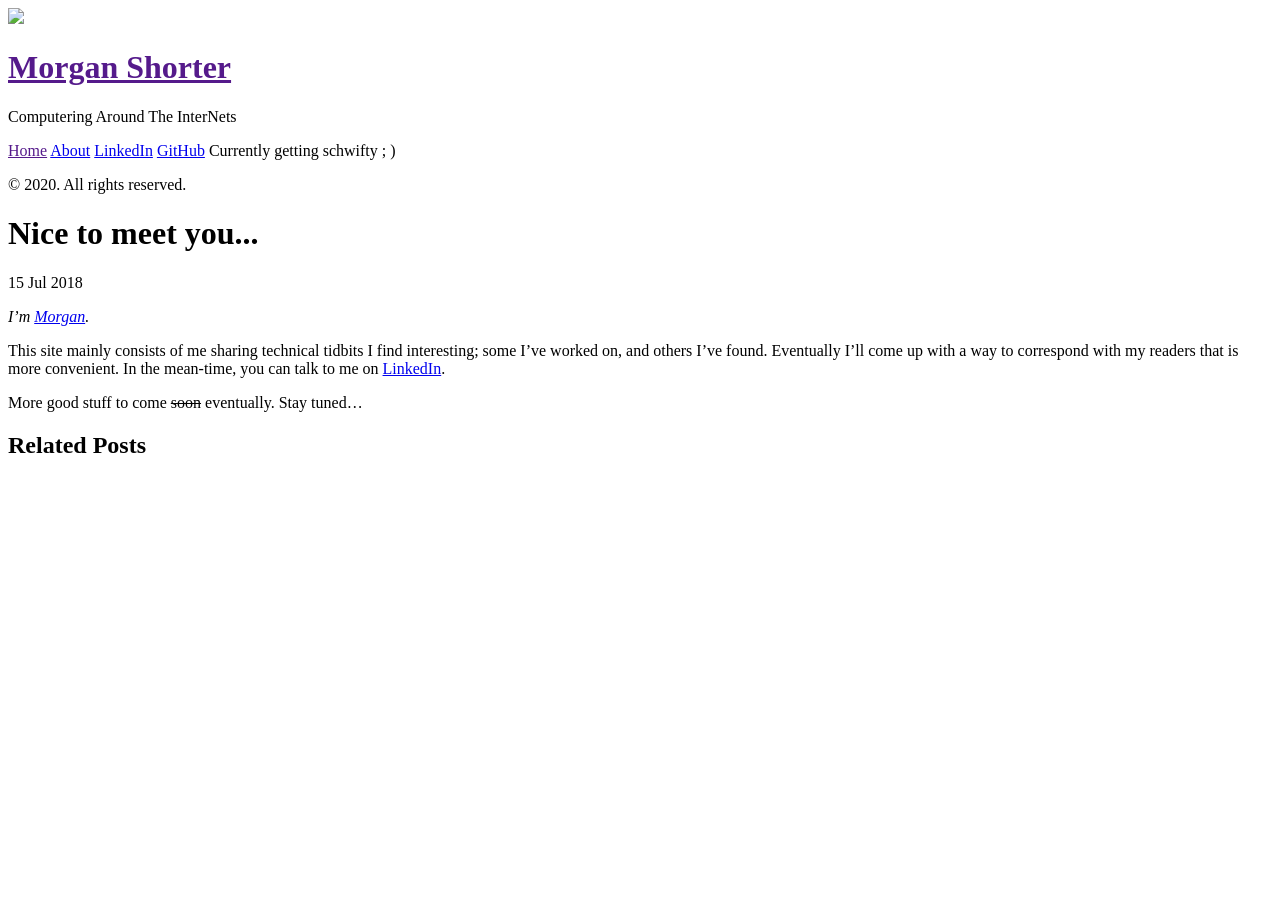
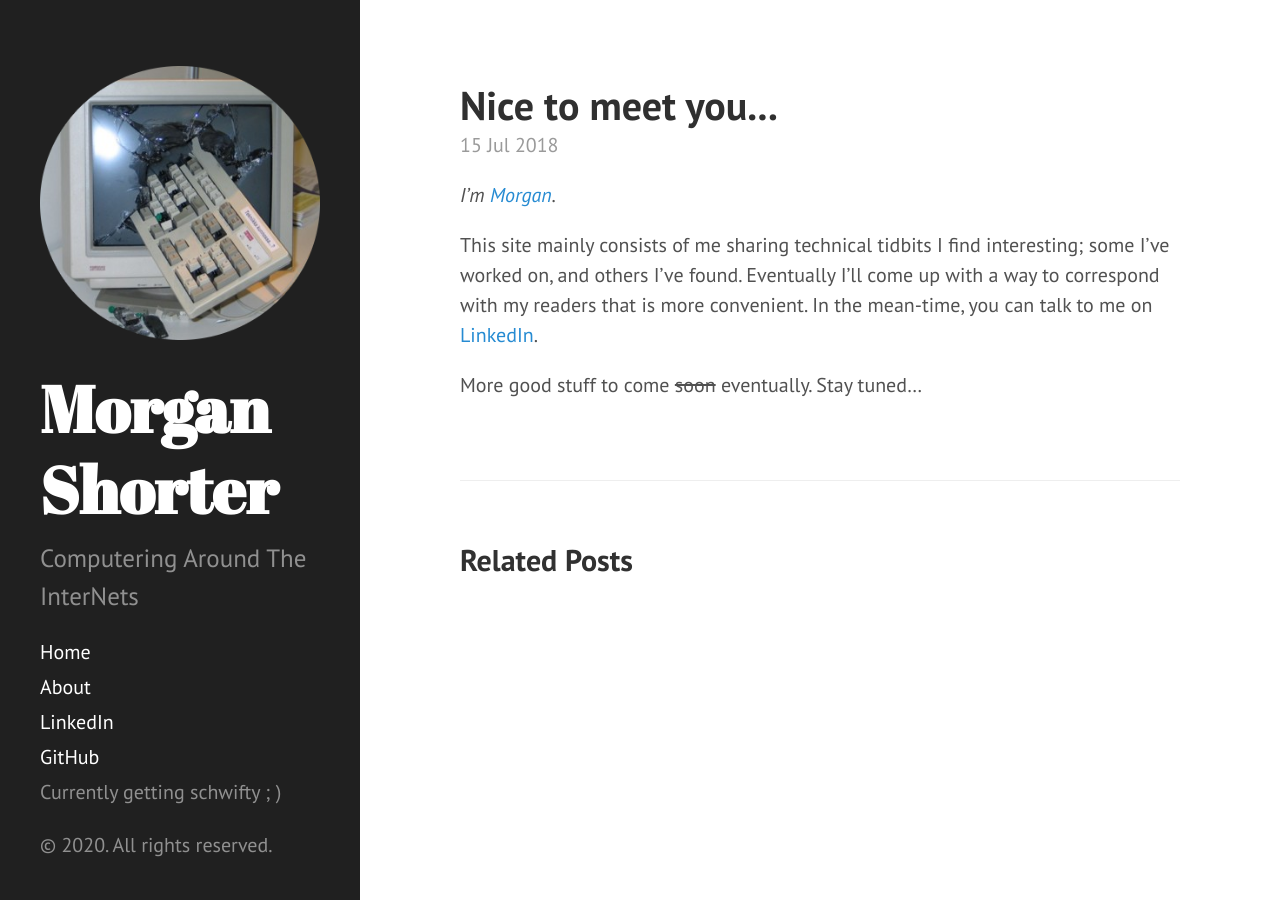
Before and after one commit to MorganShorter/morganshorter.github.io, a Jekyll site: the page built from _posts/2018-07-15-day-one.md, in a window 1280 px wide. Built offline with Jekyll 4.4.1, drawn with Linux system fonts in a browser that asks for light colours.

Commit message:
Zarro boogs.

```diff
--- a/404.html
+++ b/404.html
@@ -6,5 +6,5 @@ permalink: 404.html
 
 <div class="page">
   <h1 class="page-title">404: Page not found</h1>
-  <p class="lead">Sorry, we've misplaced that URL or it's pointing to something that doesn't exist. <a href="{{ site.baseurl }}">Head back home</a> to try finding it again.</p>
+  <p class="lead">Sorry, we've misplaced that URL or it's pointing to something that doesn't exist. <a href="{{ site.baseurl }}/">Head back home</a> to try finding it again.</p>
 </div>
--- a/_config.yml
+++ b/_config.yml
@@ -15,8 +15,8 @@ permalink: /:collection/:title
 title:            'Morgan Shorter'
 tagline:          'shower thoughts on software'
 description:      'Computering Around The InterNets'
-url:              https://morganshorter.com
-baseurl:          /
+url:              'https://morganshorter.com'
+baseurl:          ''
 
 author:
   name:           'Morgan Shorter'
--- a/_includes/head.html
+++ b/_includes/head.html
@@ -15,15 +15,15 @@
   </title>
 
   <!-- CSS -->
-  <link rel="stylesheet" href="{{ site.baseurl }}public/css/poole.css">
-  <link rel="stylesheet" href="{{ site.baseurl }}public/css/syntax.css">
-  <link rel="stylesheet" href="{{ site.baseurl }}public/css/hyde.css">
+  <link rel="stylesheet" href="{{ site.baseurl }}/public/css/poole.css">
+  <link rel="stylesheet" href="{{ site.baseurl }}/public/css/syntax.css">
+  <link rel="stylesheet" href="{{ site.baseurl }}/public/css/hyde.css">
   <link rel="stylesheet" href="http://fonts.googleapis.com/css?family=PT+Sans:400,400italic,700|Abril+Fatface">
 
   <!-- Icons -->
-  <link rel="apple-touch-icon-precomposed" sizes="144x144" href="{{ site.baseurl }}public/apple-touch-icon-144-precomposed.png">
-                                 <link rel="shortcut icon" href="{{ site.baseurl }}public/favicon.ico">
+  <link rel="apple-touch-icon-precomposed" sizes="144x144" href="{{ site.baseurl }}/public/apple-touch-icon-144-precomposed.png">
+                                 <link rel="shortcut icon" href="{{ site.baseurl }}/public/favicon.ico">
 
   <!-- RSS -->
-  <link rel="alternate" type="application/rss+xml" title="RSS" href="/atom.xml">
+  <link rel="alternate" type="application/rss+xml" title="RSS" href="{{ site.baseurl }}/atom.xml">
 </head>
--- a/_includes/sidebar.html
+++ b/_includes/sidebar.html
@@ -1,9 +1,9 @@
 <div class="sidebar">
   <div class="container sidebar-sticky">
     <div class="sidebar-about">
-      <img src="{{ site.baseurl }}public/headshot.png">
+      <img src="{{ site.baseurl }}/public/headshot.png">
       <h1>
-        <a href="{{ site.baseurl }}">
+        <a href="{{ site.baseurl }}/">
           {{ site.title }}
         </a>
       </h1>
@@ -11,7 +11,7 @@
     </div>
 
     <nav class="sidebar-nav">
-      <a class="sidebar-nav-item{% if page.url == site.baseurl %} active{% endif %}" href="{{ site.baseurl }}">Home</a>
+      <a class="sidebar-nav-item{% if page.url == site.baseurl or page.url == '/' %} active{% endif %}" href="{{ site.baseurl }}/">Home</a>
 
       {% comment %}
         The code below dynamically generates a sidebar nav of pages with
```
Also changed, not shown: 1 other file.
